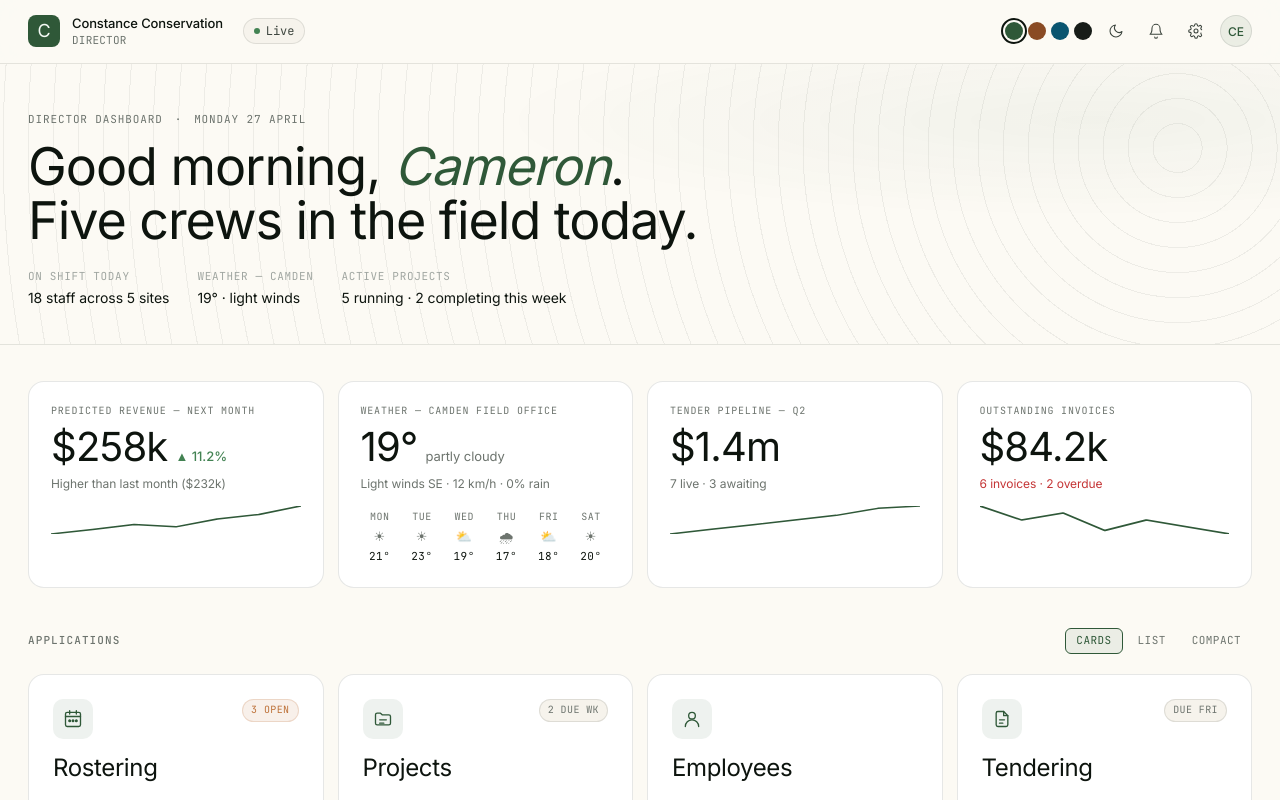
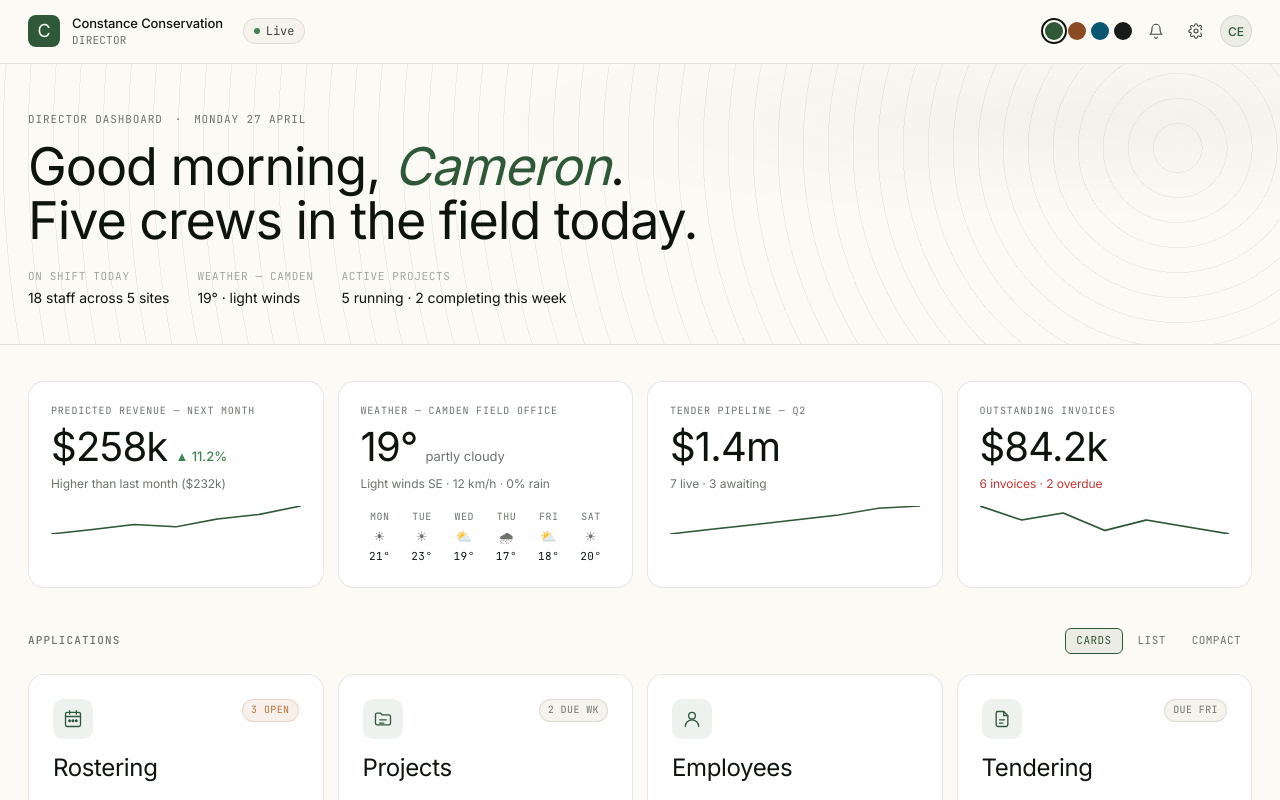
Before and after one commit to constance-conservation/cc-dashboard, a Next.js app: page / in a window 1280 px wide. Shown: the top 800 px of the page. Built offline with nearby package versions, Linux system fonts and the light colour scheme.

Commit message:
remove theme toggle button from TopBar component
Co-authored-by: CC-Digital Admin Account <272693282+cc-digital-admin@users.noreply.github.com>

```diff
--- a/components/dashboard/TopBar.tsx
+++ b/components/dashboard/TopBar.tsx
@@ -57,13 +57,6 @@ export function TopBar() {
           ))}
         </div>
 
-        <button className="iconbtn" onClick={toggleMode} title="Toggle dark mode">
-          {mode === 'light'
-            ? <svg width="16" height="16" viewBox="0 0 24 24" fill="none" stroke="currentColor" strokeWidth="1.6" strokeLinecap="round" strokeLinejoin="round"><path d="M21 12.79A9 9 0 1 1 11.21 3 7 7 0 0 0 21 12.79z"/></svg>
-            : <svg width="16" height="16" viewBox="0 0 24 24" fill="none" stroke="currentColor" strokeWidth="1.6" strokeLinecap="round" strokeLinejoin="round"><circle cx="12" cy="12" r="5"/><path d="M12 1v2M12 21v2M4.22 4.22l1.42 1.42M18.36 18.36l1.42 1.42M1 12h2M21 12h2M4.22 19.78l1.42-1.42M18.36 5.64l1.42-1.42"/></svg>
-          }
-        </button>
-
         <button className="iconbtn"><Icon name="bell" size={16} /></button>
         <button className="iconbtn"><Icon name="settings" size={16} /></button>
         <div className="avatar">CE</div>
```
